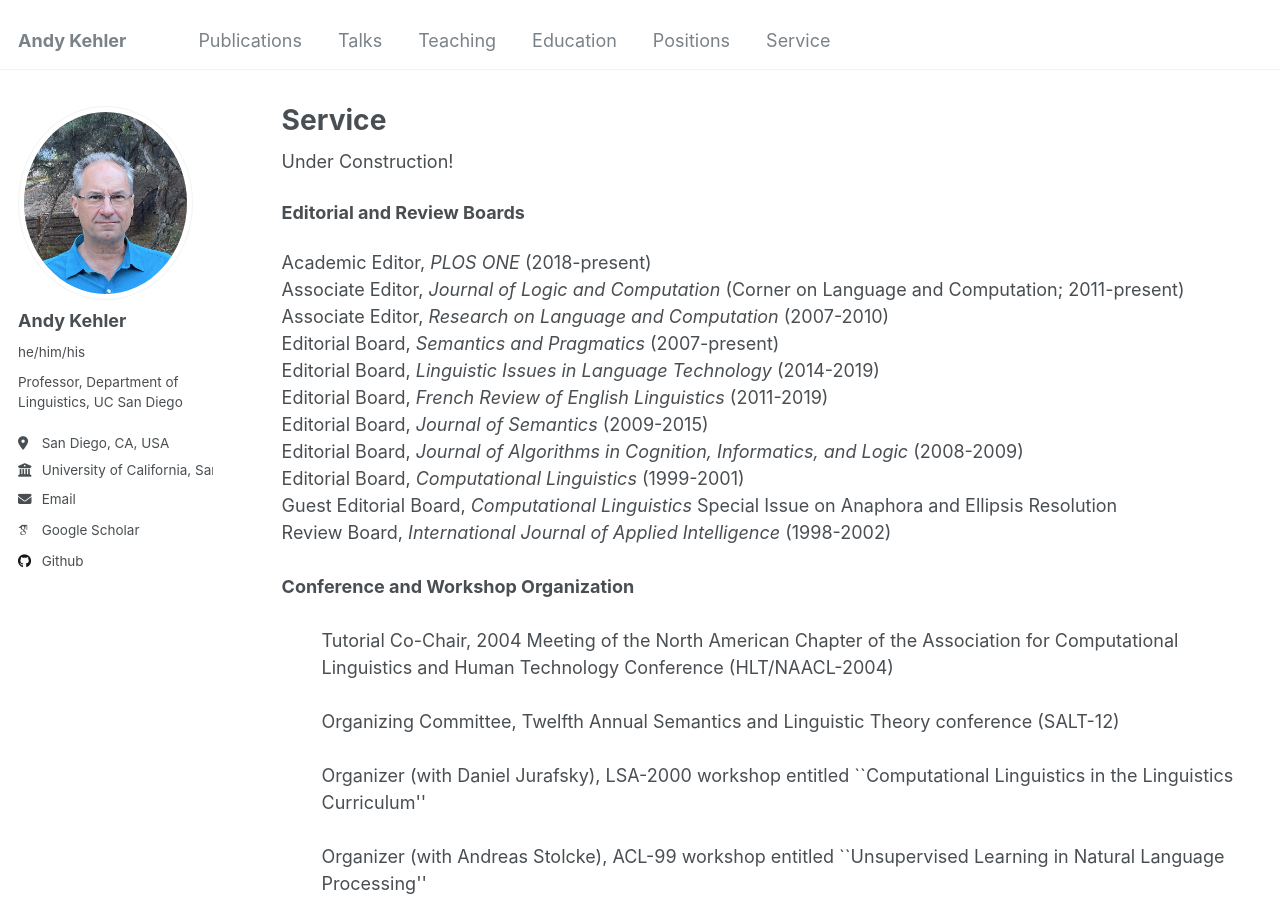
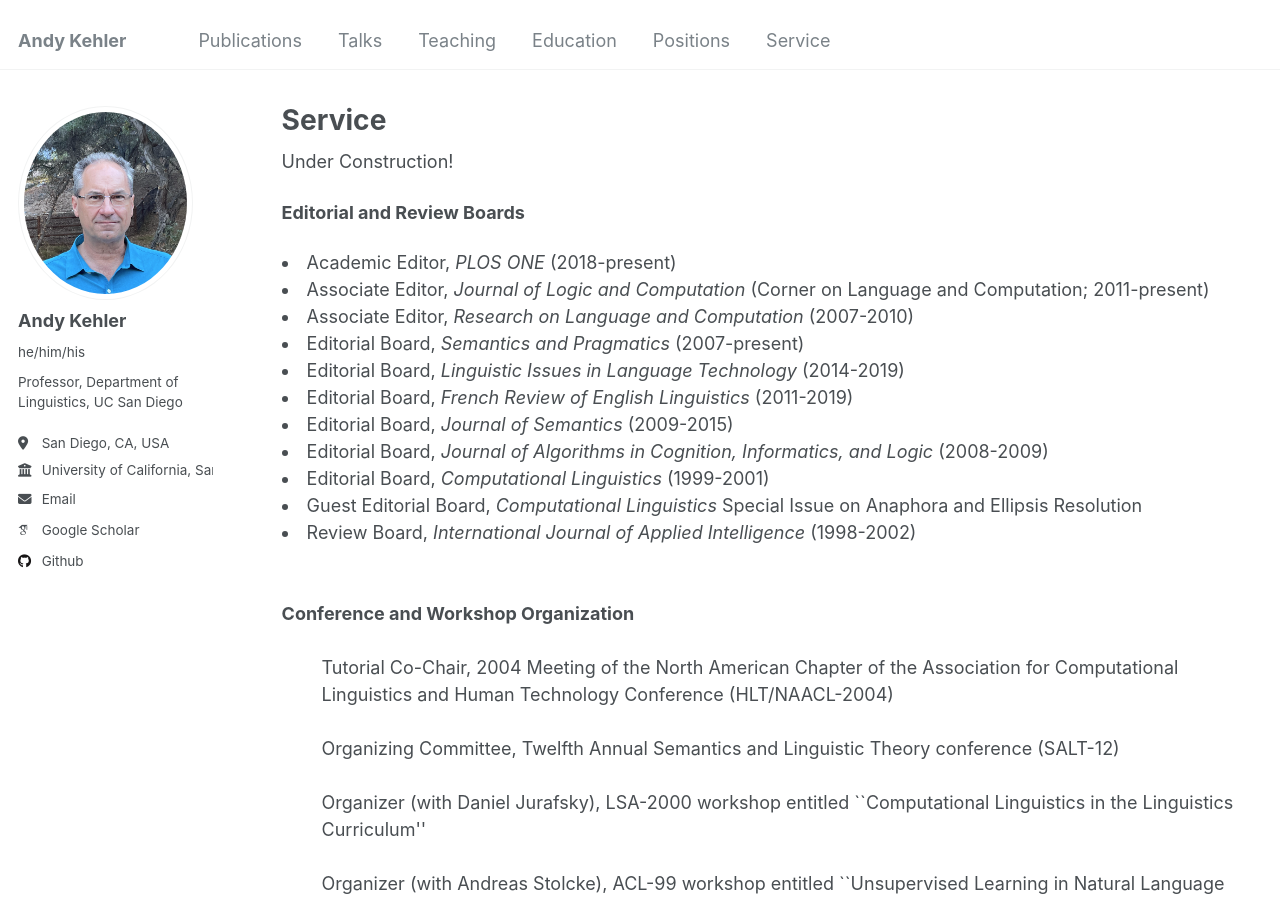
Before and after one commit to akehler/akehler.github.io, a Jekyll site: the page built from _pages/service.html, in a window 1280 px wide and 900 px high. Built offline with Jekyll 4.4.1, drawn with Linux system fonts in a browser that asks for light colours; some web fonts are replaced.

Commit message:
Update service.html

```diff
--- a/_pages/service.html
+++ b/_pages/service.html
@@ -10,46 +10,57 @@ Under Construction!
 <p></p>
 <STRONG>Editorial and Review Boards</STRONG>
 <p></p>
+<ul></ul>
+<li>
+Academic Editor, <I>PLOS ONE</I> (2018-present)
+</li>
 
-Academic Editor, <I>PLOS ONE</I> (2018-present)
+<li>
+Associate Editor, <I>Journal of Logic and Computation</I> (Corner on Language and Computation; 2011-present)
+</li>
 
-<br>
-Associate Editor, <I>Journal of Logic and Computation</I> (Corner on Language and Computation; 2011-present)
-
-<br>
+<li>
 Associate Editor, <I>Research on Language and Computation</I>
 (2007-2010)
+</li>
 
-<br>
+<li>
 Editorial Board, <I>Semantics and Pragmatics</I>
 (2007-present)
+</li>
 
-<br>
+<li>
 Editorial Board, <I>Linguistic Issues in Language Technology </I>
 (2014-2019)
+</li>
 
-<br>
+<li>
 Editorial Board, <I>French Review of English Linguistics</I>
 (2011-2019)
+</li>
 
-<br>
+<li>
 Editorial Board, <I>Journal of Semantics</I>
 (2009-2015)
+</li>
 
-
-<br>
+<li>
 Editorial Board, <I>Journal of Algorithms in Cognition, Informatics, and Logic</I>
 (2008-2009)
+</li>
 
-<br>
+<li>
 Editorial Board, <I>Computational Linguistics</I> (1999-2001)
+</li>
 
-<br>
+<li>
 Guest Editorial Board, <I>Computational Linguistics</I> Special Issue
 on Anaphora and Ellipsis Resolution
+</li>
 
-<br>
+<li>
 Review Board, <I>International Journal of Applied Intelligence</I> (1998-2002)
+</li>
 
 <br><br>
 <DT><STRONG>Conference and Workshop Organization</STRONG>
```
